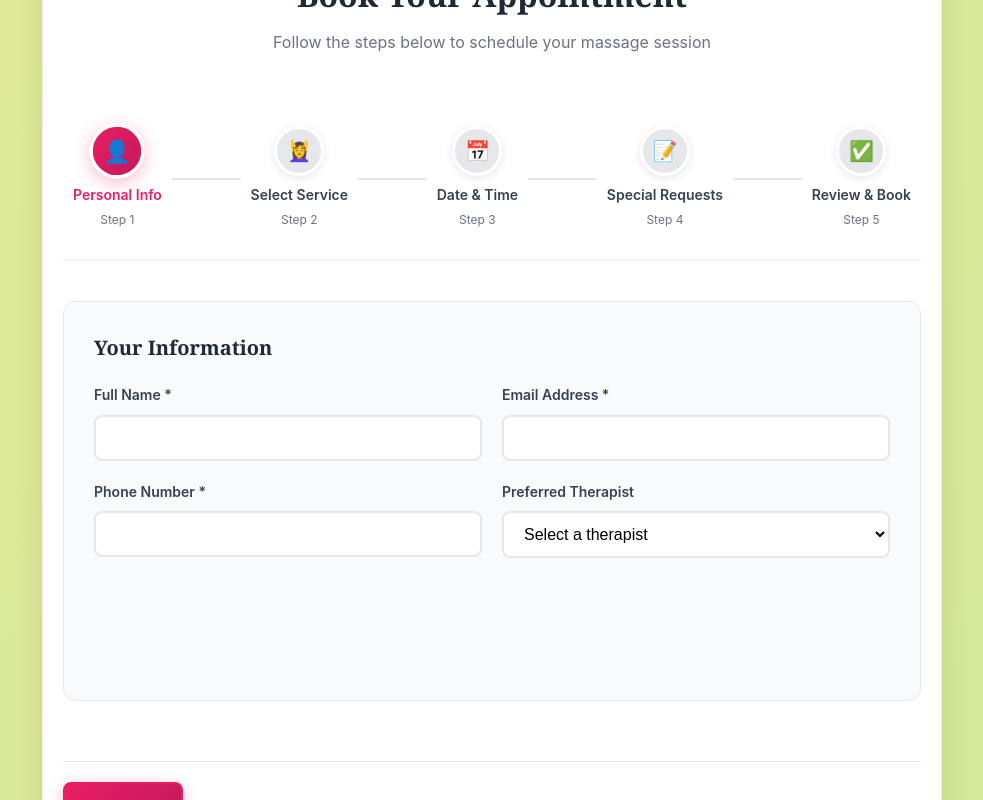
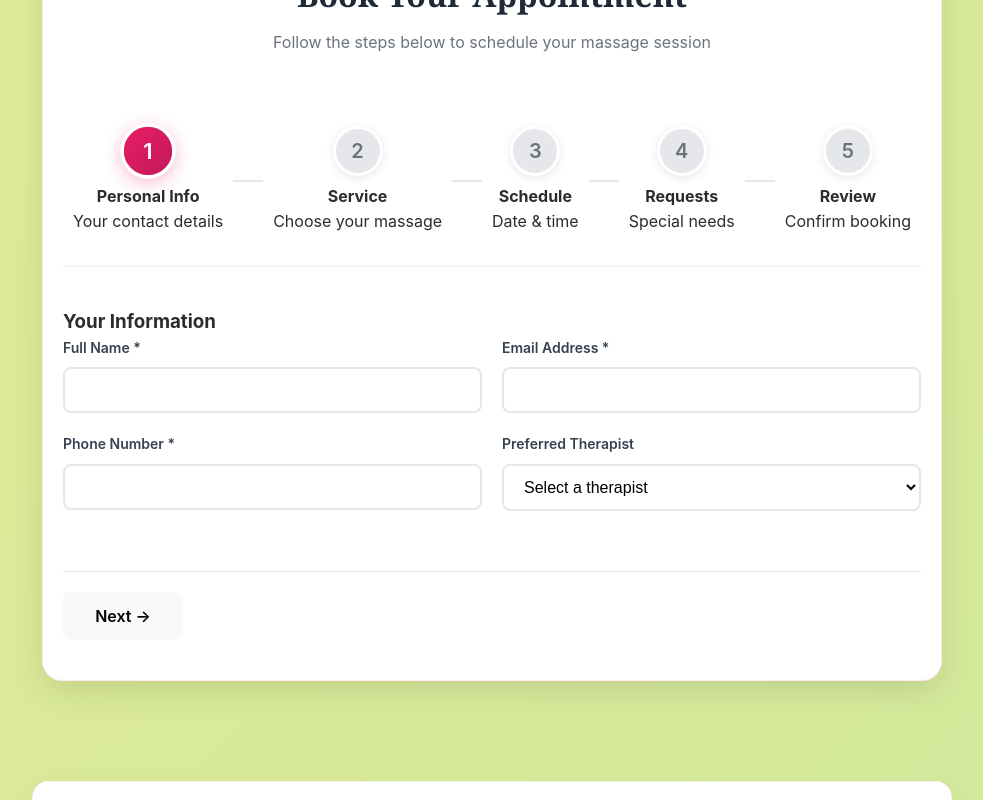
Before and after one commit to tanisnus/Linda-Lue-s-Massage-Coding-, a React (Vite) app: page /booking in a window 1280 px wide. Shown: the part 480-1280 px from the top of the page, without its empty margins (148-1131 px from the left). Built offline with nearby package versions, Linux system fonts and the light colour scheme.

Commit message:
Booking Updated

```diff
--- a/src/components/BookingForm.css
+++ b/src/components/BookingForm.css
@@ -119,6 +119,25 @@
 
 .progress-step.completed .step-title {
     color: #10B981;
+}
+
+.progress-step.locked {
+    opacity: 0.5;
+    cursor: not-allowed;
+}
+
+.progress-step.locked .step-icon {
+    background: #F3F4F6;
+    color: #9CA3AF;
+    border-color: #E5E7EB;
+}
+
+.progress-step.locked .step-title {
+    color: #9CA3AF;
+}
+
+.progress-step.locked .step-number {
+    color: #9CA3AF;
 }
 
 .booking-form {
--- a/src/components/BookingForm.tsx
+++ b/src/components/BookingForm.tsx
@@ -32,7 +32,6 @@ export default function BookingForm() {
 
     const [isSubmitting, setIsSubmitting] = useState(false)
     const [submitStatus, setSubmitStatus] = useState<'idle' | 'success' | 'error'>('idle')
-    const [validationErrors, setValidationErrors] = useState<Record<string, string>>({})
 
     const services = [
         { name: '30 Minutes Swedish Massage', price: '$45.00', duration: '30' },
@@ -58,37 +57,12 @@ export default function BookingForm() {
     ]
 
     const steps = [
-        { id: 'personal', title: 'Personal Info', icon: '👤' },
-        { id: 'service', title: 'Select Service', icon: '💆‍♀️' },
-        { id: 'appointment', title: 'Date & Time', icon: '📅' },
-        { id: 'requests', title: 'Special Requests', icon: '📝' },
-        { id: 'review', title: 'Review & Book', icon: '✅' }
+        { id: 'personal', title: 'Personal Info', description: 'Your contact details' },
+        { id: 'service', title: 'Service', description: 'Choose your massage' },
+        { id: 'appointment', title: 'Schedule', description: 'Date & time' },
+        { id: 'requests', title: 'Requests', description: 'Special needs' },
+        { id: 'review', title: 'Review', description: 'Confirm booking' }
     ]
-
-    const validateStep = (step: FormStep): boolean => {
-        const errors: Record<string, string> = {}
-
-        switch (step) {
-            case 'personal':
-                if (!bookingData.clientName.trim()) errors.clientName = 'Name is required'
-                if (!bookingData.clientEmail.trim()) errors.clientEmail = 'Email is required'
-                else if (!/^[^\s@]+@[^\s@]+\.[^\s@]+$/.test(bookingData.clientEmail)) {
-                    errors.clientEmail = 'Please enter a valid email'
-                }
-                if (!bookingData.clientPhone.trim()) errors.clientPhone = 'Phone is required'
-                break
-            case 'service':
-                if (!bookingData.serviceType) errors.serviceType = 'Please select a service'
-                break
-            case 'appointment':
-                if (!bookingData.appointmentDate) errors.appointmentDate = 'Please select a date'
-                if (!bookingData.appointmentTime) errors.appointmentTime = 'Please select a time'
-                break
-        }
-
-        setValidationErrors(errors)
-        return Object.keys(errors).length === 0
-    }
 
     const handleInputChange = (e: React.ChangeEvent<HTMLInputElement | HTMLSelectElement | HTMLTextAreaElement>) => {
         const { name, value } = e.target
@@ -96,22 +70,20 @@ export default function BookingForm() {
             ...prev,
             [name]: value
         }))
+    }
 
-        // Clear validation error for this field
-        if (validationErrors[name]) {
-            setValidationErrors(prev => ({
+    const handleServiceSelect = (service: { name: string; price: string; duration: string }) => {
+        setBookingData(prev => ({
             ...prev,
-                [name]: ''
+            serviceType: service.name,
+            servicePrice: service.price
         }))
-        }
     }
 
     const nextStep = () => {
-        if (validateStep(currentStep)) {
         const stepIndex = steps.findIndex(step => step.id === currentStep)
         if (stepIndex < steps.length - 1) {
             setCurrentStep(steps[stepIndex + 1].id as FormStep)
-            }
         }
     }
 
@@ -122,28 +94,13 @@ export default function BookingForm() {
         }
     }
 
-    const goToStep = (step: FormStep) => {
-        setCurrentStep(step)
-    }
-
-    const handleServiceSelect = (service: { name: string; price: string; duration: string }) => {
-        setBookingData(prev => ({
-            ...prev,
-            serviceType: service.name,
-            servicePrice: service.price
-        }))
-    }
-
     const sendEmails = async (bookingData: BookingData) => {
-        // Temporarily disabled email functionality
         console.log('Booking data:', bookingData)
-        return true // Simulate successful booking
+        return true
     }
 
     const handleSubmit = async (e: React.FormEvent) => {
         e.preventDefault()
-        if (!validateStep('review')) return
-
         setIsSubmitting(true)
         setSubmitStatus('idle')
 
@@ -151,7 +108,6 @@ export default function BookingForm() {
             const success = await sendEmails(bookingData)
             if (success) {
                 setSubmitStatus('success')
-                // Reset form
                 setBookingData({
                     clientName: '',
                     clientEmail: '',
@@ -190,9 +146,8 @@ export default function BookingForm() {
                                     name="clientName"
                                     value={bookingData.clientName}
                                     onChange={handleInputChange}
-                                    className={validationErrors.clientName ? 'error' : ''}
+                                    required
                                 />
-                                {validationErrors.clientName && <span className="error-message">{validationErrors.clientName}</span>}
                             </div>
                             <div className="form-group">
                                 <label htmlFor="clientEmail">Email Address *</label>
@@ -202,9 +157,8 @@ export default function BookingForm() {
                                     name="clientEmail"
                                     value={bookingData.clientEmail}
                                     onChange={handleInputChange}
-                                    className={validationErrors.clientEmail ? 'error' : ''}
+                                    required
                                 />
-                                {validationErrors.clientEmail && <span className="error-message">{validationErrors.clientEmail}</span>}
                             </div>
                         </div>
                         <div className="form-row">
@@ -216,9 +170,8 @@ export default function BookingForm() {
                                     name="clientPhone"
                                     value={bookingData.clientPhone}
                                     onChange={handleInputChange}
-                                    className={validationErrors.clientPhone ? 'error' : ''}
+                                    required
                                 />
-                                {validationErrors.clientPhone && <span className="error-message">{validationErrors.clientPhone}</span>}
                             </div>
                             <div className="form-group">
                                 <label htmlFor="therapistName">Preferred Therapist</label>
@@ -255,7 +208,6 @@ export default function BookingForm() {
                                 </div>
                             ))}
                         </div>
-                        {validationErrors.serviceType && <span className="error-message">{validationErrors.serviceType}</span>}
                     </div>
                 )
 
@@ -273,9 +225,8 @@ export default function BookingForm() {
                                     value={bookingData.appointmentDate}
                                     onChange={handleInputChange}
                                     min={new Date().toISOString().split('T')[0]}
-                                    className={validationErrors.appointmentDate ? 'error' : ''}
+                                    required
                                 />
-                                {validationErrors.appointmentDate && <span className="error-message">{validationErrors.appointmentDate}</span>}
                             </div>
                             <div className="form-group">
                                 <label htmlFor="appointmentTime">Time *</label>
@@ -284,14 +235,13 @@ export default function BookingForm() {
                                     name="appointmentTime"
                                     value={bookingData.appointmentTime}
                                     onChange={handleInputChange}
-                                    className={validationErrors.appointmentTime ? 'error' : ''}
+                                    required
                                 >
                                     <option value="">Select a time</option>
                                     {timeSlots.map(time => (
                                         <option key={time} value={time}>{time}</option>
                                     ))}
                                 </select>
-                                {validationErrors.appointmentTime && <span className="error-message">{validationErrors.appointmentTime}</span>}
                             </div>
                         </div>
                     </div>
@@ -325,7 +275,7 @@ export default function BookingForm() {
                                 <p><strong>Name:</strong> {bookingData.clientName}</p>
                                 <p><strong>Email:</strong> {bookingData.clientEmail}</p>
                                 <p><strong>Phone:</strong> {bookingData.clientPhone}</p>
-                                {bookingData.therapistName && <p><strong>Therapist:</strong> {bookingData.therapistName}</p>}
+                                {bookingData.therapistName && <p><strong>Preferred Therapist:</strong> {bookingData.therapistName}</p>}
                             </div>
 
                             <div className="review-section">
@@ -336,7 +286,7 @@ export default function BookingForm() {
 
                             <div className="review-section">
                                 <h4>Appointment</h4>
-                                <p><strong>Date:</strong> {new Date(bookingData.appointmentDate).toLocaleDateString()}</p>
+                                <p><strong>Date:</strong> {bookingData.appointmentDate}</p>
                                 <p><strong>Time:</strong> {bookingData.appointmentTime}</p>
                             </div>
 
@@ -366,21 +316,20 @@ export default function BookingForm() {
             <div className="progress-indicator">
                 {steps.map((step, index) => {
                     const isActive = currentStep === step.id
-                    const isCompleted = steps.findIndex(s => s.id === currentStep) > index
-                    const isClickable = index <= steps.findIndex(s => s.id === currentStep) + 1
+                    const currentStepIndex = steps.findIndex(s => s.id === currentStep)
+                    const isCompleted = index < currentStepIndex
 
                     return (
                         <div
                             key={step.id}
-                            className={`progress-step ${isActive ? 'active' : ''} ${isCompleted ? 'completed' : ''} ${isClickable ? 'clickable' : ''}`}
-                            onClick={() => isClickable && goToStep(step.id as FormStep)}
+                            className={`progress-step ${isActive ? 'active' : ''} ${isCompleted ? 'completed' : ''}`}
                         >
                             <div className="step-icon">
-                                {isCompleted ? '✓' : step.icon}
+                                {isCompleted ? '✓' : index + 1}
                             </div>
                             <div className="step-info">
-                                <div className="step-title">{step.title}</div>
-                                <div className="step-number">Step {index + 1}</div>
+                                <h4>{step.title}</h4>
+                                <p>{step.description}</p>
                             </div>
                         </div>
                     )
@@ -388,28 +337,18 @@ export default function BookingForm() {
             </div>
 
             <form onSubmit={handleSubmit} className="booking-form">
-                <div className="form-section">
                 {renderStepContent()}
-                </div>
 
                 {/* Navigation Buttons */}
                 <div className="form-navigation">
                     {currentStep !== 'personal' && (
-                        <button
-                            type="button"
-                            className="nav-button prev-button"
-                            onClick={prevStep}
-                        >
+                        <button type="button" onClick={prevStep} className="nav-button prev">
                             ← Previous
                         </button>
                     )}
 
                     {currentStep !== 'review' ? (
-                        <button
-                            type="button"
-                            className="nav-button next-button"
-                            onClick={nextStep}
-                        >
+                        <button type="button" onClick={nextStep} className="nav-button next">
                             Next →
                         </button>
                     ) : (
```
Also changed, not shown: 1 other file (tests, documents, lock files or other folders). Lines whose indentation alone changed are shown as unchanged.
